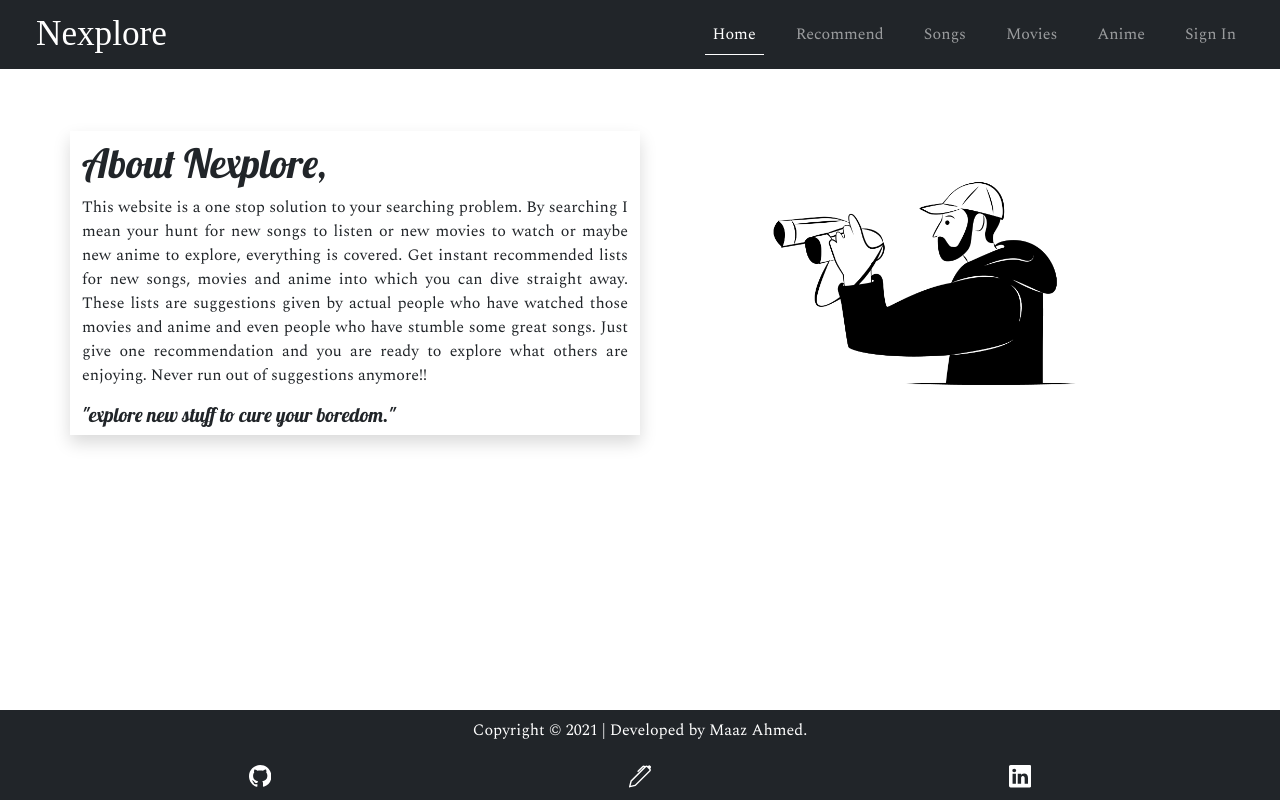
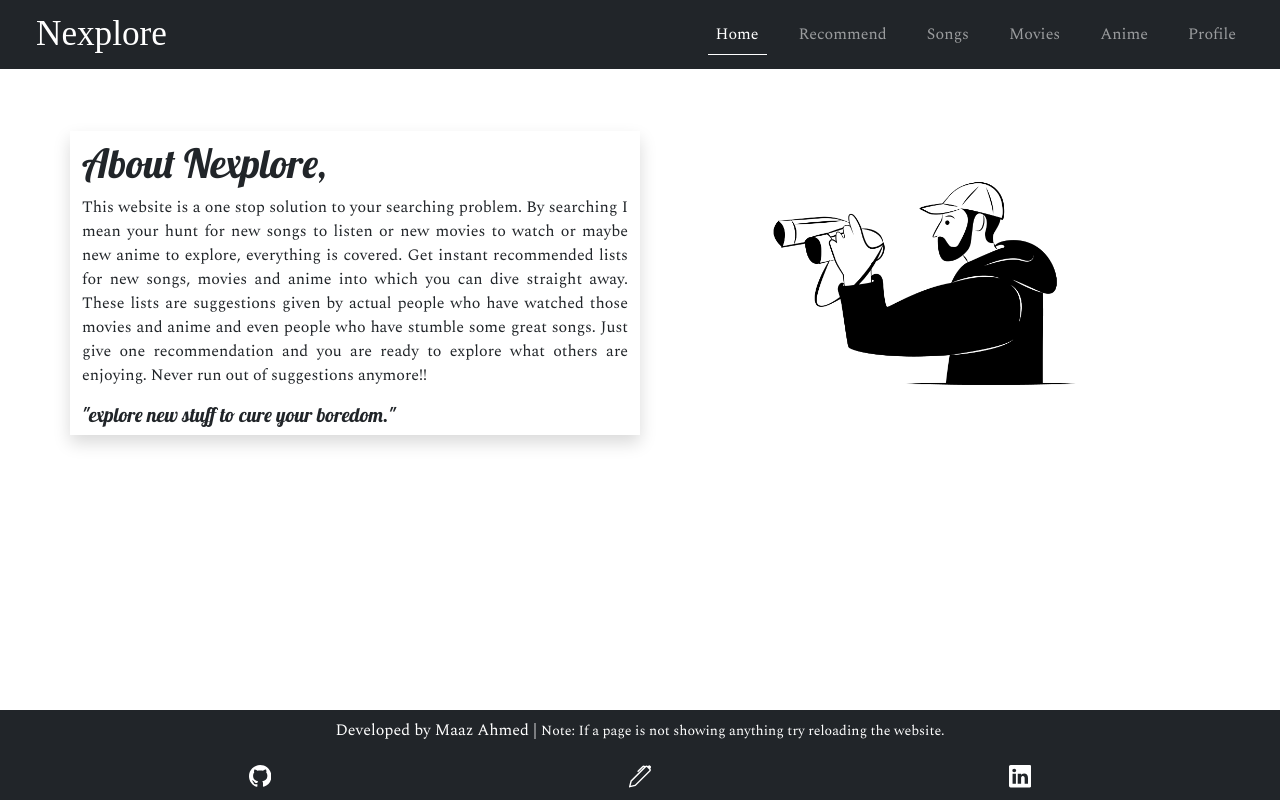
Before and after one commit to Maaz-Code/Nexplore, a React (Create React App) app: page /home in a window 1280 px wide. Before the commit this address led to /. Built offline with nearby package versions, Linux system fonts and the light colour scheme; no server answers; a web font is replaced by a local one.

Commit message:
Adding Clerk functionality

```diff
--- a/package.json
+++ b/package.json
@@ -3,6 +3,7 @@
   "version": "0.1.0",
   "private": true,
   "dependencies": {
+    "@clerk/clerk-react": "^1.15.0",
     "@testing-library/jest-dom": "^5.14.1",
     "@testing-library/react": "^11.2.7",
     "@testing-library/user-event": "^12.8.3",
--- a/src/App.js
+++ b/src/App.js
@@ -5,7 +5,6 @@ import Movies from "./components/Movies";
 import Anime from "./components/Anime";
 import Navbar from "./components/Navbar";
 import Recommend from "./components/Recommend";
-import Footer from "./components/Footer";
 import Auth from "./components/Auth";
 import { Switch, Route, Redirect } from "react-router-dom";
 import "../node_modules/bootstrap/dist/css/bootstrap.css";
@@ -17,16 +16,15 @@ const App = () => {
     <>
       <Navbar />
       <Switch>
-        <Route exact path='/' component={Home} />
+        <Route exact path='/home' component={Home} />
         <Route exact path='/recommend' component={Recommend} />
         <Route exact path='/songs' component={Songs} />
         <Route exact path='/movies' component={Movies} />
         <Route exact path='/anime' component={Anime} />
         <Route exact path='/auth' component={Auth} />
         <Route exact path="/recommend/form" component={Form} />
-        <Redirect to='/' />
+        <Redirect to='/home' />
       </Switch>
-      <Footer />
     </>
   );
 }
--- a/src/components/Auth.jsx
+++ b/src/components/Auth.jsx
@@ -1,11 +1,84 @@
 import React from 'react'
+import Footer from './Footer';
+import {
+    ClerkProvider,
+    SignedIn,
+    SignedOut,
+    UserButton,
+    useUser,
+    useClerk
+  } from '@clerk/clerk-react';
 
-const Auth = () => {
+  // Retrieve Clerk settings from the environment
+  const clerkFrontendApi = process.env.REACT_APP_CLERK_FRONTEND_API;
+
+  const SignOutButton = () => {
+    const { signOut } = useClerk();
     return (
-        <div>
+      <button className="btn btn-dark" onClick={() => { signOut() }}>
+        Sign out
+      </button>
+    )
+  }
 
-        </div>
+  const SignInButton = () => {
+    const { openSignIn } = useClerk();
+    return (
+      <button className="btn btn-dark" onClick={() => { openSignIn({}) }}>
+        Sign in
+      </button>
     )
-}
+  }
 
-export default Auth
+  const Auth = () => {
+    return (
+      <>
+      <ClerkProvider frontendApi={clerkFrontendApi}>
+        <SignedOut>
+          <div className="p-5 mt-5 shadow container">
+            <div className="row">
+              <div className="p-3 col-lg-8">
+                <h5>You are signed out.</h5>
+              </div>
+              <div className="p-3 col-lg-4">
+                <SignInButton/>
+              </div>
+            </div>
+          </div>
+        </SignedOut>
+        <SignedIn>
+          <div className="p-5 mt-5 shadow container">
+            <div className="row">
+              <div className="p-3 col-lg-3">
+                <UserButton />
+              </div>
+              <div className="p-3 col-lg-6">
+                <Greeting />
+              </div>
+              <div className="p-3 col-lg-3">
+                <SignOutButton/>
+              </div>
+            </div>
+          </div>
+        </SignedIn>
+      </ClerkProvider>
+      <Footer />
+      </>
+    )
+  }
+
+  const Greeting = () => {
+    const { firstName } = useUser();
+    return (
+      <div>
+        <h3>
+          Hello, {firstName}!
+        </h3>
+        <h5>
+          You can visit your profile to see more details.
+        </h5>
+      </div>
+    );
+  }
+
+  export default Auth;
--- a/src/components/Footer.jsx
+++ b/src/components/Footer.jsx
@@ -6,7 +6,7 @@ const Footer = () => {
         <>
         <footer className="p-2 fixed-bottom bg-dark text-center">
             <p>
-                Copyright © 2021 | Developed by Maaz Ahmed.
+                Developed by Maaz Ahmed | <small>Note: If a page is not showing anything try reloading the website.</small>
             </p>
             <div className="container">
                 <div className="row">
--- a/src/components/Form.jsx
+++ b/src/components/Form.jsx
@@ -1,4 +1,5 @@
 import React from 'react'
+import Footer from './Footer';
 import * as Icon from 'react-bootstrap-icons';
 import { Link } from 'react-router-dom';
 
@@ -16,11 +17,8 @@ const Form = () => {
                             <div className="mb-4">
                                 <input type="text" className="form-control" id="exampleInputEmail1" placeholder="Name"/>
                             </div>
-                            <div className="d-flex align-items-center mb-4">
+                            <div className="mb-4">
                                 <input type="text" className="mr-3 form-control" id="exampleInputPassword1" placeholder="Reference"/>
-                                <button type="button" className="btn btn-sm" data-bs-toggle="tooltip" title="help" data-bs-content="more info here" data-bs-placement="left" data-bs-container="body">
-                                    <Icon.QuestionCircle/>
-                                </button>
                             </div>
                             <button type="submit" className="btn btn-dark">Submit</button>
                         </form>
@@ -31,6 +29,7 @@ const Form = () => {
                         </Link>
                     </div>
             </div>
+            <Footer/>
         </>
     )
 }
--- a/src/components/Home.jsx
+++ b/src/components/Home.jsx
@@ -1,10 +1,12 @@
 import React from 'react'
 import About from './About'
+import Footer from './Footer'
 
 const Home = () => {
     return (
         <>
             <About/>
+            <Footer />
         </>
     )
 }
--- a/src/components/Navbar.jsx
+++ b/src/components/Navbar.jsx
@@ -6,14 +6,14 @@ const Navbar = () => {
         <>
             <nav className="navbar navbar-expand-md navbar-dark bg-dark">
                 <div className="container-fluid">
-                    <NavLink className="navbar-brand ms-4" to="/">Nexplore</NavLink>
+                    <NavLink className="navbar-brand ms-4" to="/home">Nexplore</NavLink>
                     <button className="navbar-toggler" type="button" data-bs-toggle="collapse" data-bs-target="#navbarText" aria-controls="navbarText" aria-expanded="true" aria-label="Toggle navigation">
                         <span className="navbar-toggler-icon"></span>
                     </button>
                     <div className="collapse navbar-collapse" id="navbarText">
                         <ul className="navbar-nav ms-auto mb-2 mb-lg-0">
                             <li className="nav-item me-lg-4">
-                                <NavLink exact activeClassName="menu_active" className="nav-link" aria-current="page" to="/">Home</NavLink>
+                                <NavLink exact activeClassName="menu_active" className="nav-link" aria-current="page" to="/home">Home</NavLink>
                             </li>
                             <li className="nav-item me-lg-4">
                                 <NavLink activeClassName="menu_active" className="nav-link" to="/recommend">Recommend</NavLink>
@@ -28,7 +28,7 @@ const Navbar = () => {
                                 <NavLink activeClassName="menu_active" className="nav-link" to="/anime">Anime</NavLink>
                             </li>
                             <li className="nav-item me-lg-4">
-                                <NavLink activeClassName="menu_active" className="nav-link" to="/auth">Sign In</NavLink>
+                                <NavLink activeClassName="menu_active" className="nav-link" to="/auth">Profile</NavLink>
                             </li>
                          </ul>
                     </div>
--- a/src/components/Recommend.jsx
+++ b/src/components/Recommend.jsx
@@ -1,4 +1,5 @@
 import React from 'react';
+import Footer from './Footer';
 import { Link } from 'react-router-dom';
 
 const Recommend = () => {
@@ -21,6 +22,7 @@ const Recommend = () => {
                     </ul>
                 </div>
             </div>
+            <Footer />
         </>
     )
 }
--- a/src/index.scss
+++ b/src/index.scss
@@ -4,8 +4,25 @@
 
 * {
     font-family: 'Spectral',serif;
+    ::-webkit-scrollbar-track {
+        box-shadow: inset;
+        -webkit-box-shadow: inset 0 0 6px rgba(0,0,0,0.3);
+        border-radius: 10px;
+        background-color: #111;
+      }
+
+    ::-webkit-scrollbar {
+        width: 12px;
+        background-color: #111;
+    }
+
+    ::-webkit-scrollbar-thumb {
+        box-shadow: inset;
+        -webkit-box-shadow: inset 0 0 6px rgba(0,0,0,.3);
+        border-radius: 10px;
+        background-color: #d8d8d8;
+    }
 }
-
 .menu_active {
     border-bottom: #fff 1px solid;
     color: #fff !important;
```
Also changed, not shown: public/manifest.json, 1 other file (tests, documents, lock files or other folders).
